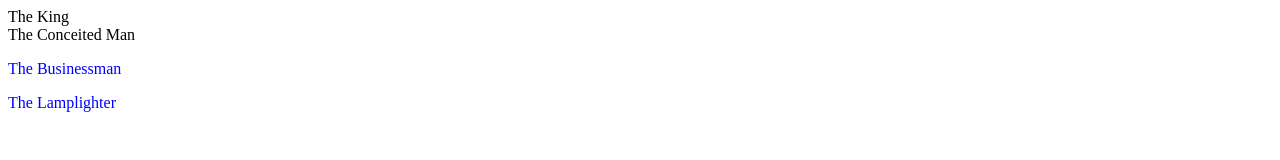
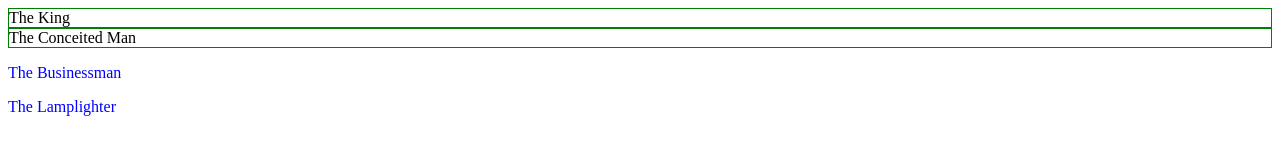
Before and after one commit to waress/simplest-selector, a plain HTML site: page index.html in a window 1280 px wide. Drawn offline with Linux system fonts and the light colour scheme.

Commit message:
Add green border

```diff
--- a/styles.css
+++ b/styles.css
@@ -1,3 +1,7 @@
 .big {
     color: blue;
 }
+
+div div {
+    border :  1px solid green;
+}
```
